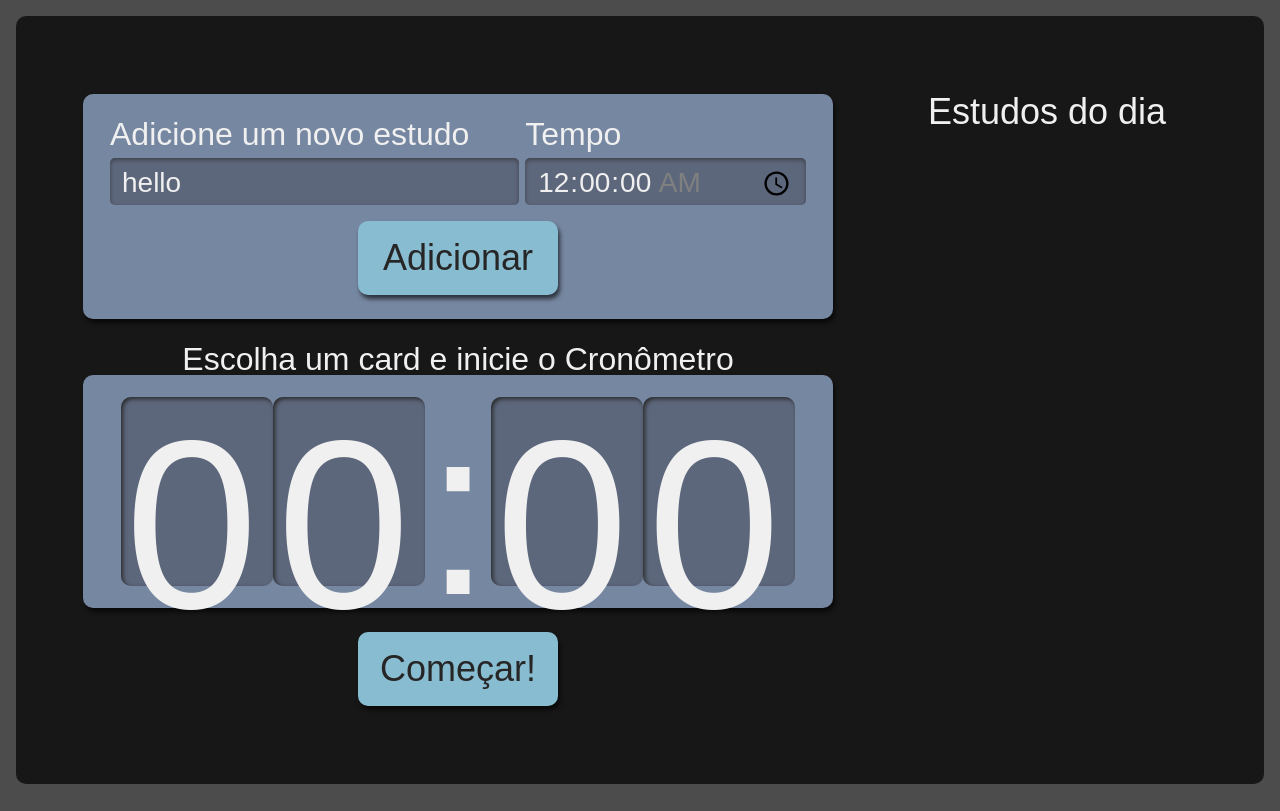
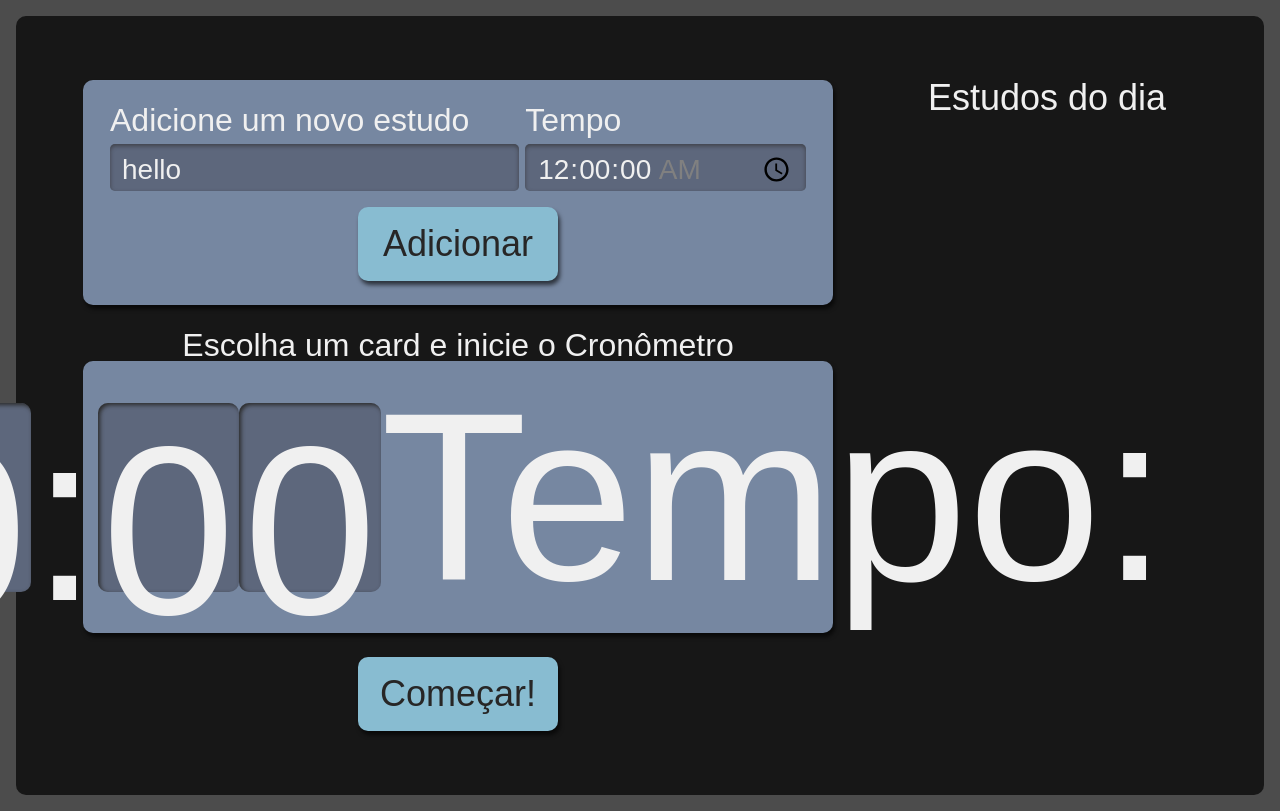
Before and after one commit to MoreiraRamires/rafa-studies, a React (Create React App) app: page / in a window 1280 px wide. Built offline with nearby package versions, Linux system fonts and the light colour scheme.

Commit message:
passando o tempo... falta useEffect

```diff
--- a/src/components/Cronometro/index.tsx
+++ b/src/components/Cronometro/index.tsx
@@ -3,18 +3,23 @@ import Relogio from "./Relogio";
 import style from './Cronometro.module.scss';
 import { tempoParaSegundos } from "../../common/utils/time";
 import { Itarefa } from "../../types/tarefa";
+import { useState } from "react";
 
 interface Props {
   selecionado: Itarefa | undefined
 }
 
 export default function Cronometro({selecionado}:Props) {
-
+  const [tempo,setTempo] = useState<number>()
+  if(selecionado?.tempo){
+    setTempo(tempoParaSegundos(selecionado.tempo))
+  }
   return (
     <div className={style.cronometro}>
       <p className={style.titulo}>Escolha um card e inicie o Cronômetro</p>
       <div className={style.relogioWrapper}>
         <Relogio />
+        Tempo: {tempo}
       </div>
       <Botao>
         Começar!
--- a/src/pages/App.tsx
+++ b/src/pages/App.tsx
@@ -19,6 +19,8 @@ function App() {
       }
     )));
   }
+
+
   return (
     <div className={style.AppStyle}>
       <Formulario setTarefas={setTarefas}/>
```
